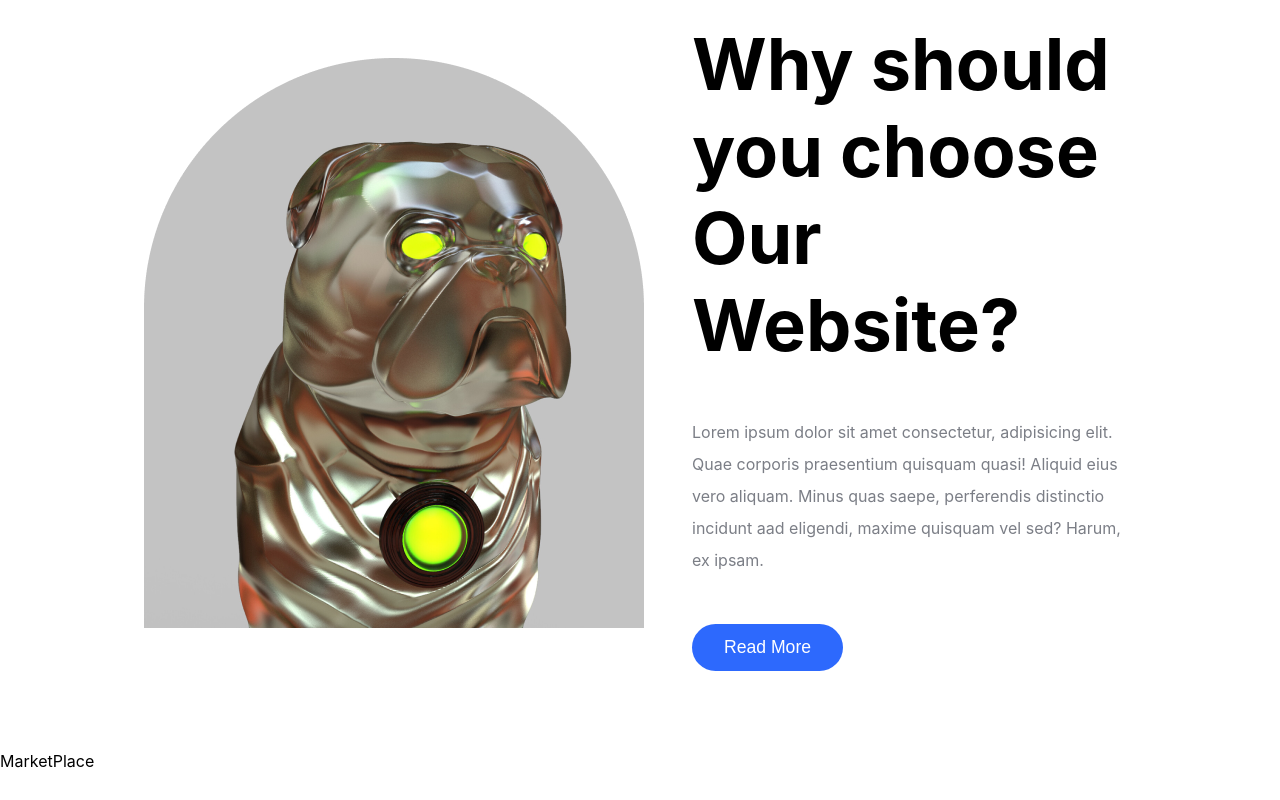
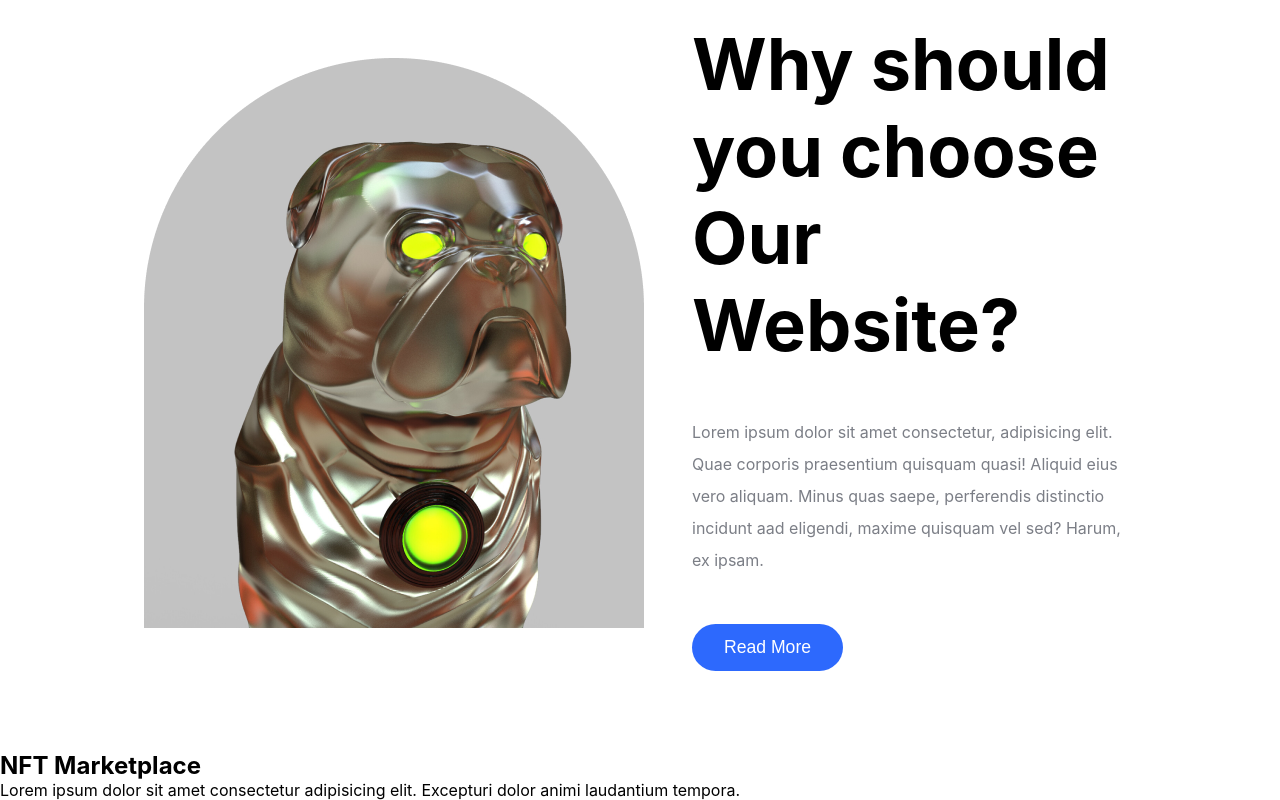
Before and after one commit to gift56/Nftlandingpage, a React (Create React App) app: page / in a window 1280 px wide. Shown: the part 1940-2740 px from the top of the page. Before the commit the page ends 2711 px from the top, so only its background shows below. Built offline with nearby package versions, Linux system fonts and the light colour scheme.

Commit message:
added title text

```diff
--- a/src/components/Marketplace.jsx
+++ b/src/components/Marketplace.jsx
@@ -56,7 +56,13 @@ const Marketplace = () => {
     ]
     return (
         <Section>
-            MarketPlace
+            <div className="title">
+                <h2>NFT Marketplace</h2>
+                <p>
+                    Lorem ipsum dolor sit amet consectetur adipisicing elit.
+                    Excepturi dolor animi laudantium tempora.
+                </p>
+            </div>
         </Section>
     )
 }
```
